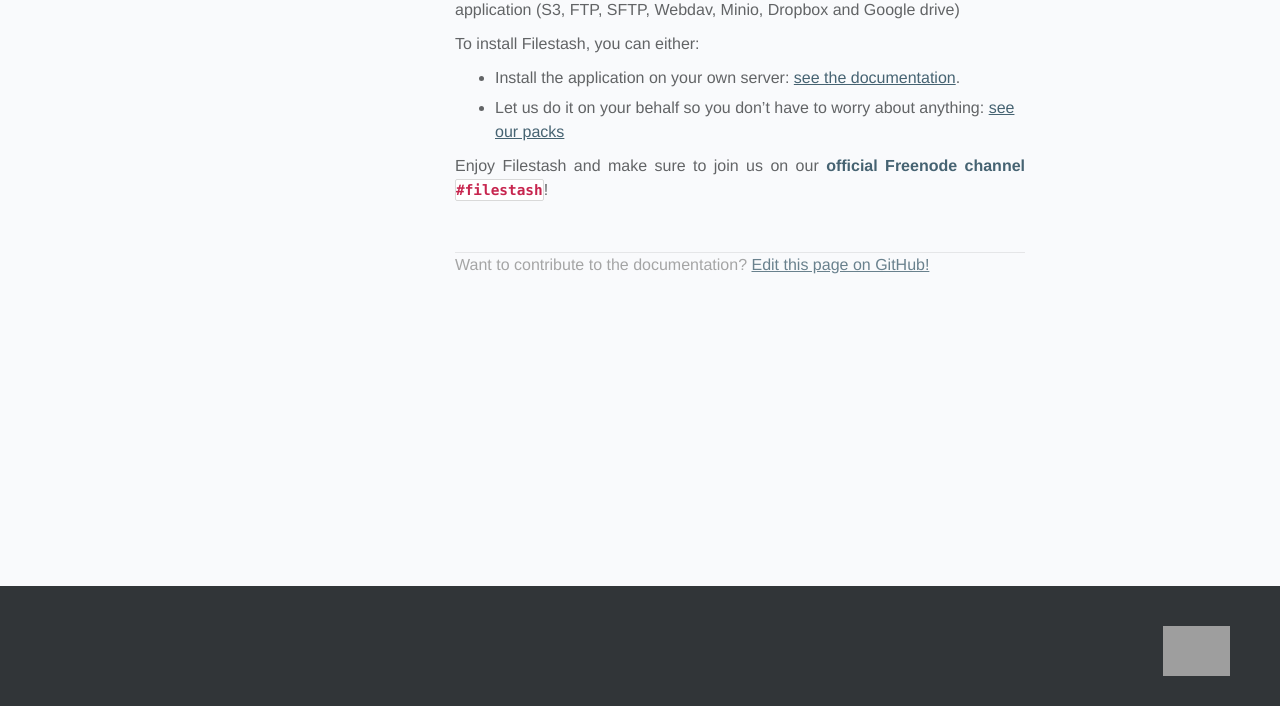
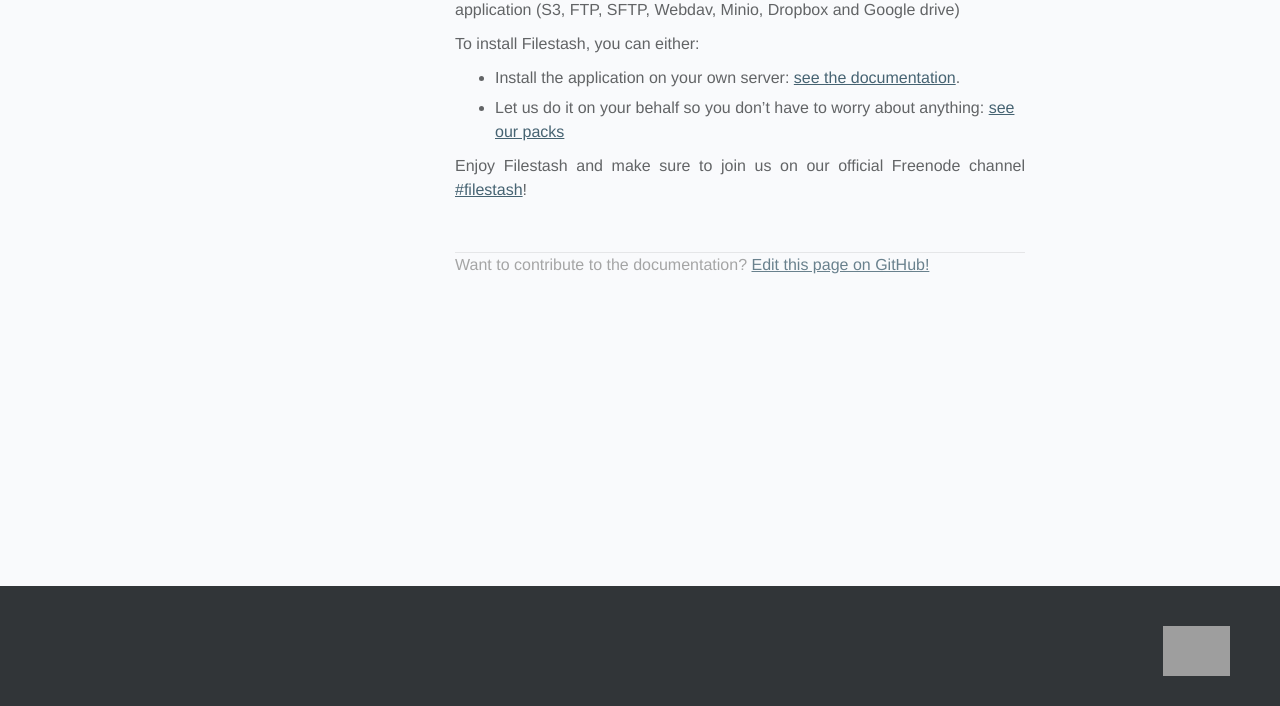
Before and after one commit to mickael-kerjean/filestash-website, a Jekyll site: the page built from _docs/index.md, in a window 1280 px wide, cut to the strip 194-900 px from the top of the page. Built offline with Jekyll 4.4.1, drawn with Linux system fonts in a browser that asks for light colours; nearby versions of some CDN libraries; library files that are not in the unit come from our copies; comment, search, counter and statistics services are not loaded; part of the change alters nothing that is shown; grey boxes are pictures that could not be loaded.

```diff
--- a/_docs/index.md
+++ b/_docs/index.md
@@ -11,4 +11,4 @@ To install Filestash, you can either:
 - Install the application on your own server: [see the documentation](/docs/install-and-upgrade).
 - Let us do it on your behalf so you don't have to worry about anything: [see our packs](/pricing)
 
-Enjoy Filestash and make sure to join us on our **official Freenode channel `#filestash`**!
+Enjoy Filestash and make sure to join us on our official Freenode channel [#filestash](https://kiwiirc.com/nextclient/#irc://irc.freenode.net/#filestash?nick=guest??)!
```
